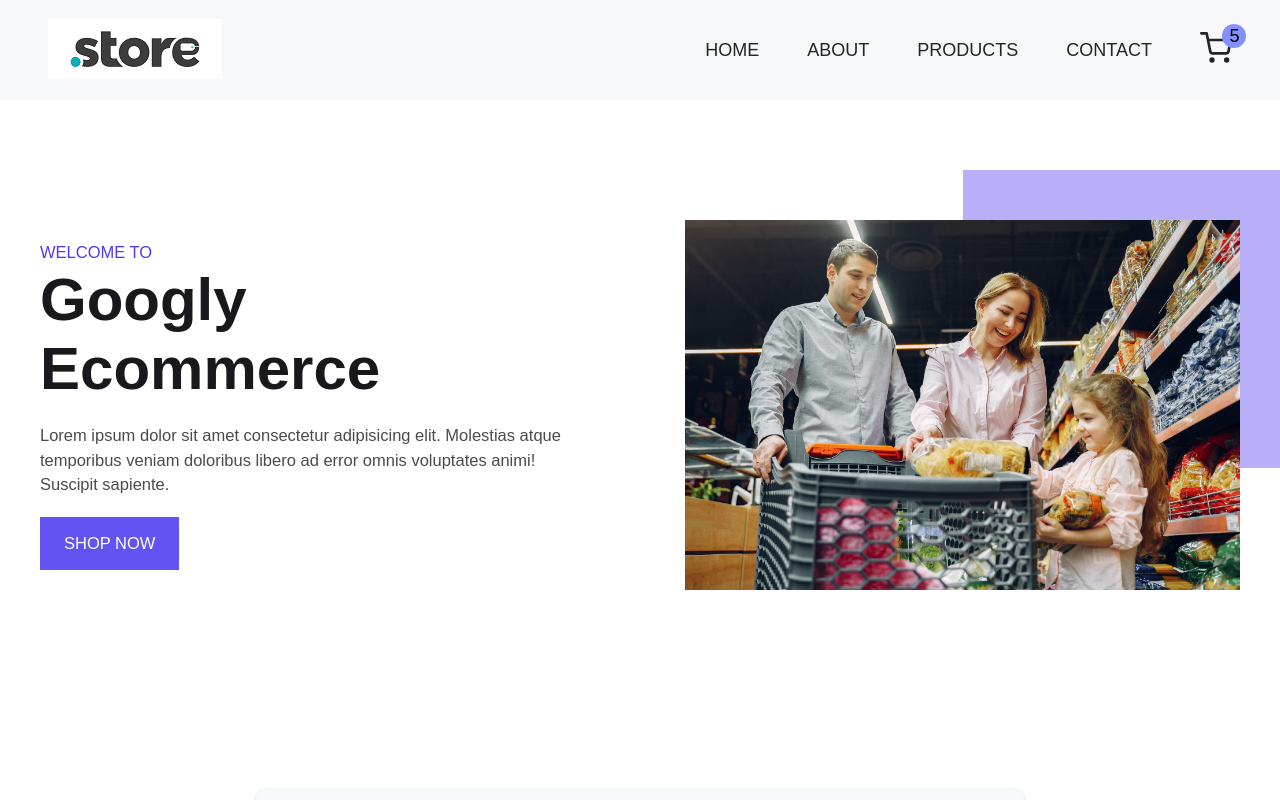
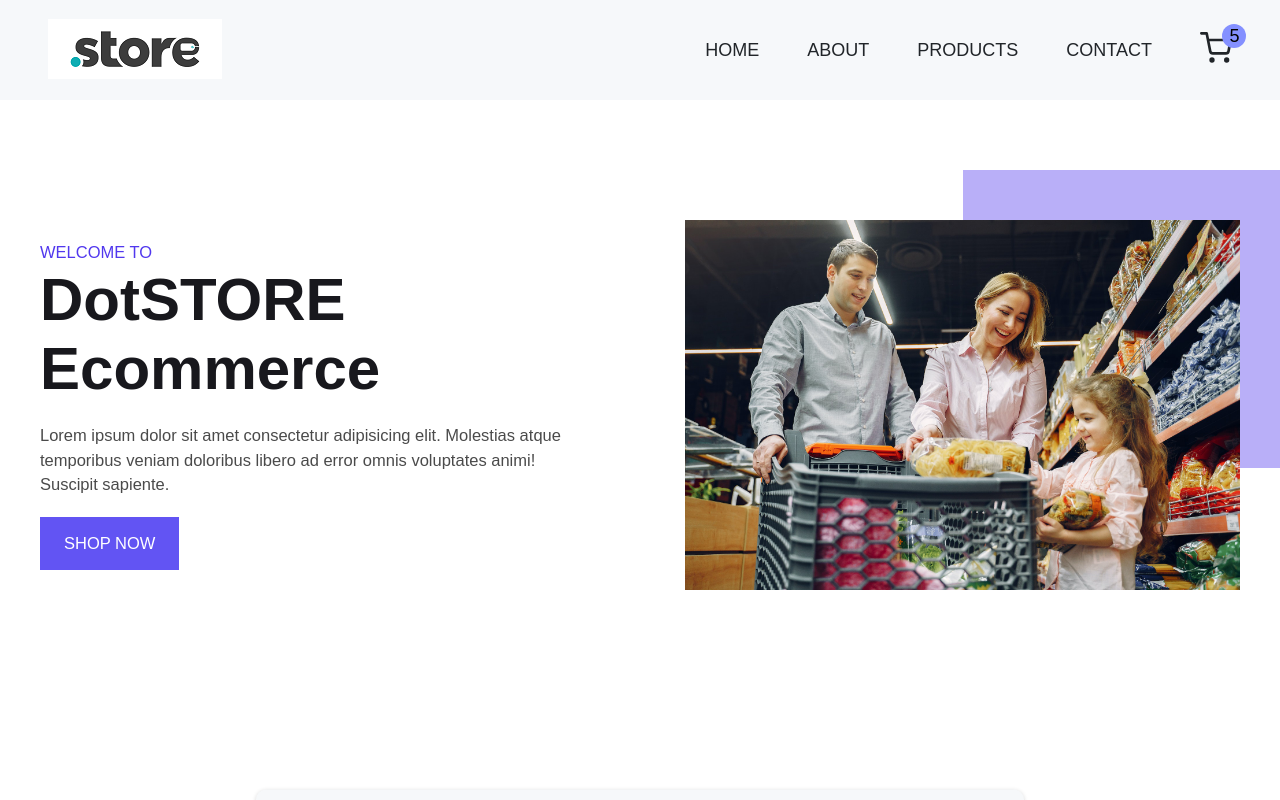
Before and after one commit to asifmuntasir/e-commerce-web-frontend, a React (Create React App) app: page /about in a window 1280 px wide. Shown: the top 800 px of the page. Built offline with nearby package versions, Linux system fonts and the light colour scheme; no server answers.

Commit message:
edit home and about component

```diff
--- a/src/components/About.js
+++ b/src/components/About.js
@@ -8,7 +8,7 @@ const About = () => {
 
     return (
         <>
-            < HeroSection name={'Googly Ecommerce'} />
+            < HeroSection name={'dotSTORE Ecommerce'} />
         </>
     );
 }
--- a/src/components/Home.js
+++ b/src/components/Home.js
@@ -8,7 +8,7 @@ import Trusted from './SubComponents/Trusted';
 const Home = () => {
     return (
         <>
-            <HeroSection name={'Googly Store'} />
+            <HeroSection name={'dotSTORE'} />
             <FeatureProducts />
             <Services />
             <Trusted />
--- a/src/components/Navbar.js
+++ b/src/components/Navbar.js
@@ -183,7 +183,7 @@ const Nav = styled.nav`
         opacity: 0;
         transform: translateX(100%);
         /* transform-origin: top; */
-        transition: all 3s linear;
+        transition: all 0.3s linear;
       }
       .active .navbar-lists {
         visibility: visible;
@@ -191,7 +191,7 @@ const Nav = styled.nav`
         transform: translateX(0);
         z-index: 999;
         transform-origin: right;
-        transition: all 3s linear;
+        transition: all 0.3s linear;
         .navbar-link {
           font-size: 4.2rem;
         }
```
